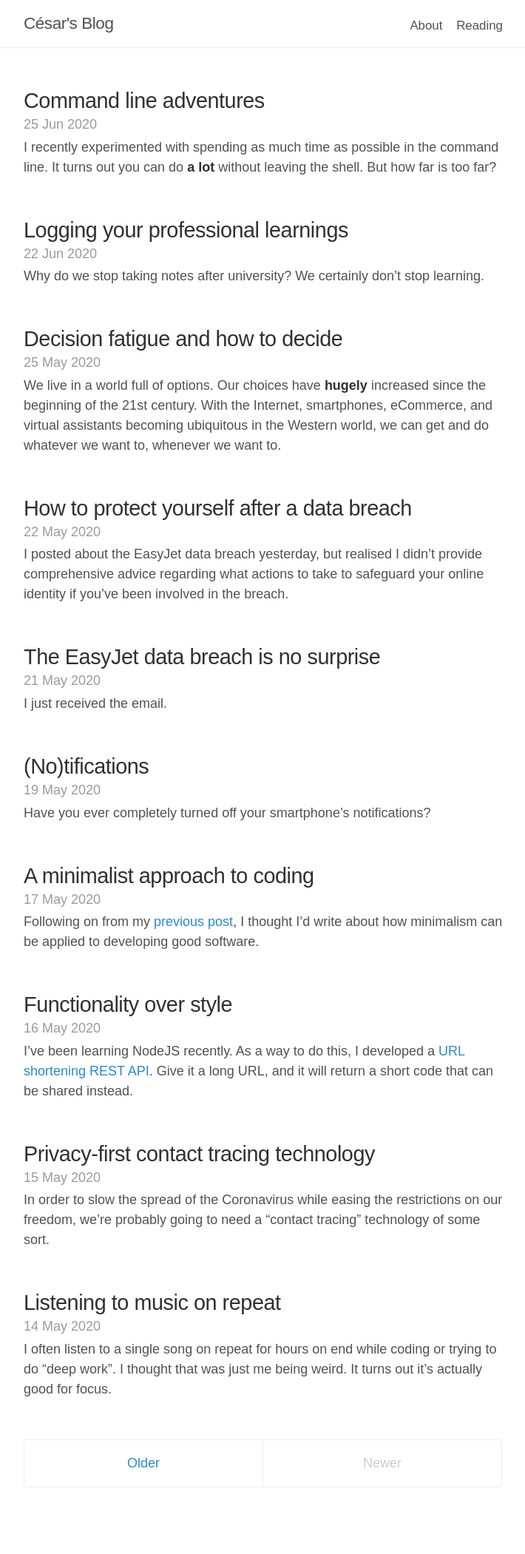
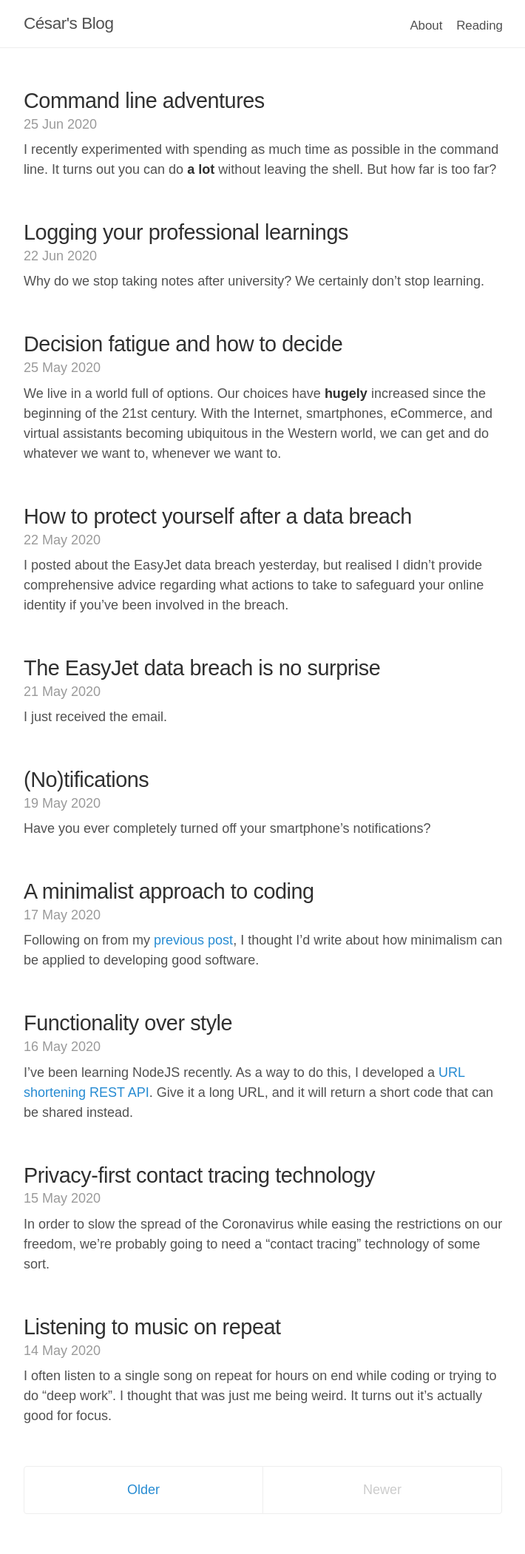
Before and after one commit to cesarferradas/ferrad.as, a Jekyll site: the page built from index.html, in a window 1280 px wide. Shown: the whole page at 74% size, without its empty margins (284-994 px from the left). Built offline with Jekyll 4.4.1, drawn with Linux system fonts in a browser that asks for light colours; the list of posts is cut into pages by our own code; before the commit the page ends 2065 px from its top, so only the background shows below that.

Commit message:
readjust margin

```diff
--- a/public/css/lanyon.css
+++ b/public/css/lanyon.css
@@ -125,7 +125,7 @@ h1, h2, h3, h4, h5, h6 {
 .post-date {
   display: block;
   margin-top: -.5rem;
-  margin-bottom: 0.2rem;
+  margin-bottom: 0.4rem;
   color: #9a9a9a;
 }
 
--- a/public/css/poole.css
+++ b/public/css/poole.css
@@ -317,7 +317,7 @@ tbody tr:nth-child(odd) th {
 .post-date {
   display: block;
   margin-top: -.5rem;
-  margin-bottom: 0.2rem;
+  margin-bottom: 0.4rem;
   color: #9a9a9a;
 }
 
```
